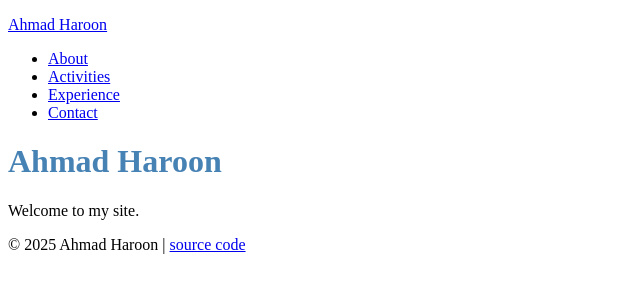
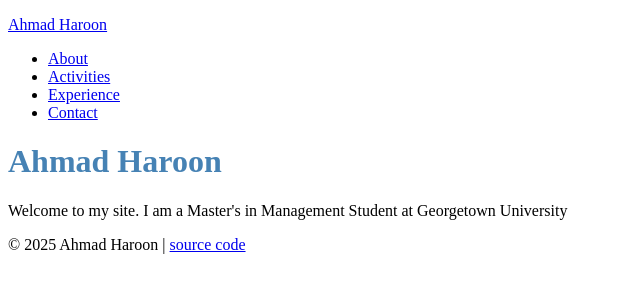
Before and after one commit to ahmadhrc/Ahmad, a plain HTML site: page index.html in a window 1280 px wide. Shown: the whole page, without its empty margins (0-640 px from the left). Drawn offline with Linux system fonts and the light colour scheme.

Commit message:
Update index.html

```diff
--- a/index.html
+++ b/index.html
@@ -20,7 +20,7 @@
 
     <div class="page">
       <h1>Ahmad Haroon</h1>
-      <p>Welcome to my site.</p>
+      <p>Welcome to my site. I am a Master's in Management Student at Georgetown University</p>
     </div>
 
     <footer>
```
